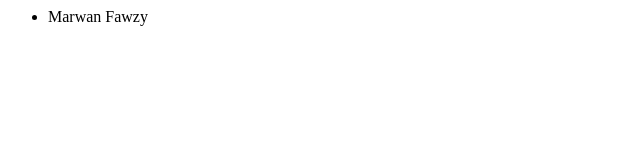
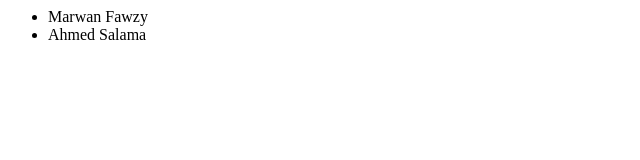
Before and after one commit to ArabianHindi/GitExample, a plain HTML site: page index.html in a window 1280 px wide. Shown: the full height of the page, 0-640 px from the left. Drawn offline with Linux system fonts and the light colour scheme.

Commit message:
ahmed salama commit

```diff
--- a/index.html
+++ b/index.html
@@ -7,6 +7,7 @@
 <body>
     <ul>
         <li>Marwan Fawzy</li>
+        <li>Ahmed Salama</li>
     </ul>
 </body>
 </html>
```
